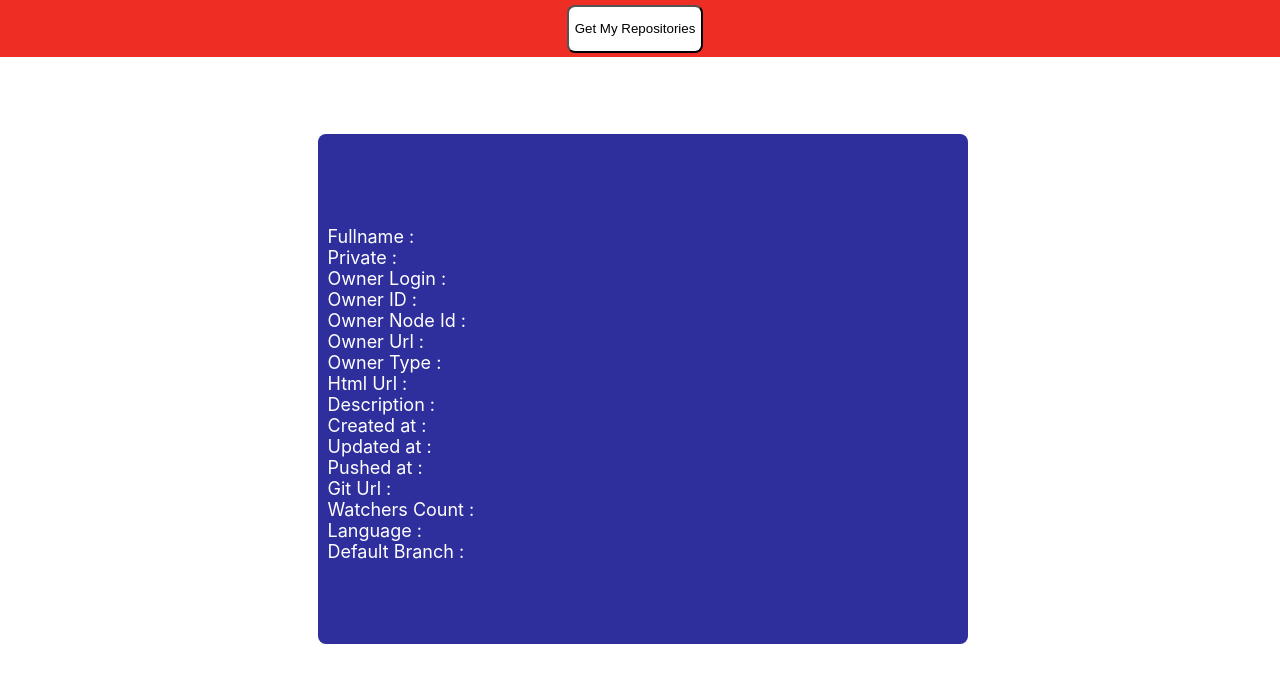
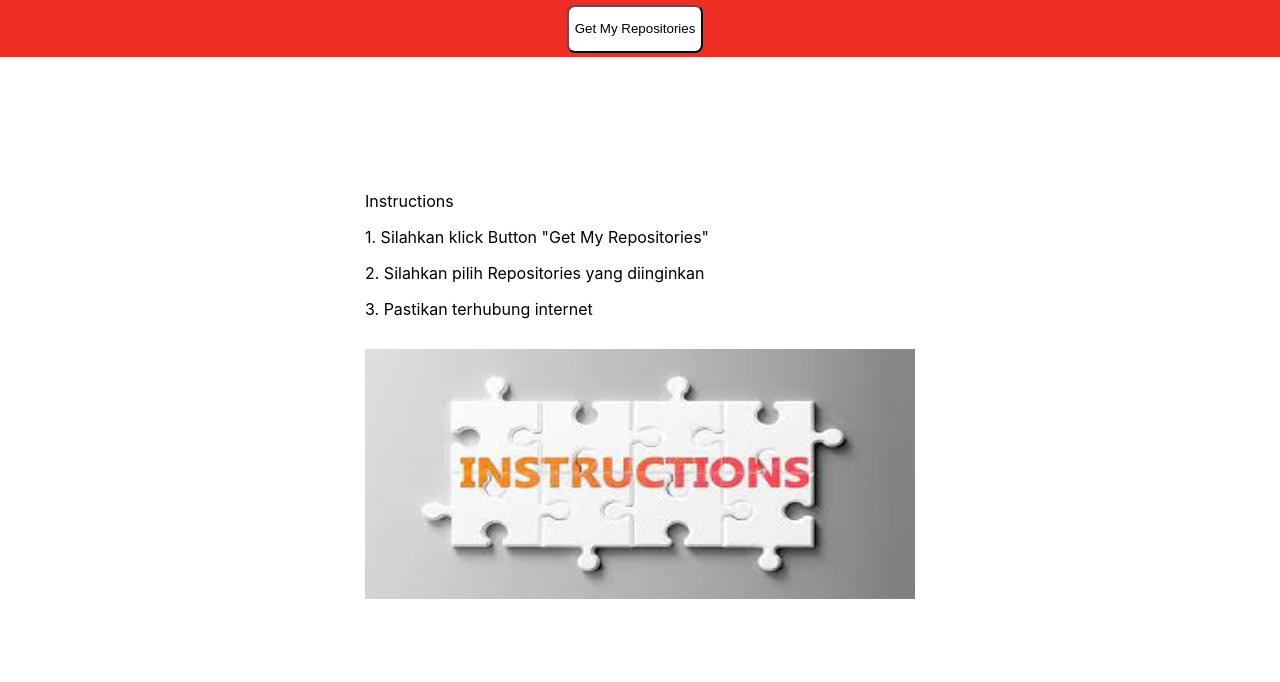
Before and after one commit to andry26sistiawan/AssessmentTestSubmission, a React (Create React App) app: page / in a window 1280 px wide. Shown: the top 682 px of the page. Built offline with nearby package versions, Linux system fonts and the light colour scheme.

Commit message:
Handle if Data list null

```diff
--- a/src/App.js
+++ b/src/App.js
@@ -1,6 +1,7 @@
 import './app.scss';
 import { Component } from 'react';
 import ItemCard from './components/ItemCard';
+import Instruction from '../src/assets/instruction1.jpg'
 
 class App extends Component {
 
@@ -119,8 +120,26 @@ class App extends Component {
               }
           </div>
 
+          {
+            this.state.dataListRepos.length === 0 ?
+              <div className="info">
+                <div style={{marginBottom:30}} >
+                  <p>Instructions</p>
+                  <p>1. Silahkan klick Button "Get My Repositories"</p>
+                  <p>2. Silahkan pilih Repositories yang diinginkan</p>
+                  <p>3. Pastikan terhubung internet</p>
+                </div>
+                <div>
+                    <img src={Instruction} style={{width:550, height:250}} />
+                </div>
 
-          {this._cardInfoRender()}
+              </div>
+            :
+              this._cardInfoRender()
+
+          }
+
+
 
         </div>
 
```
Also changed, not shown: src/assets/instruction.png (added), src/assets/instruction1.jpg (added).
